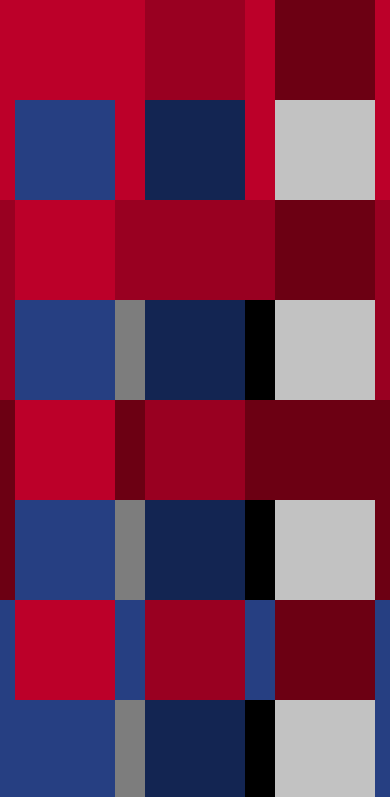
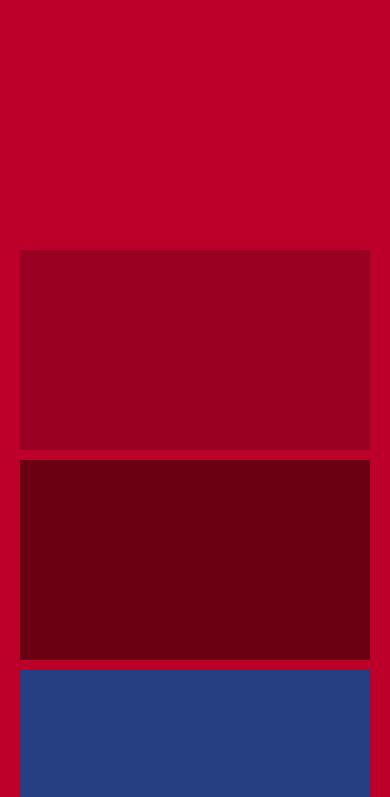
Before and after one commit to ClaytonKinder/colortest, a plain HTML site: page index.html in a window 390 px wide. Shown: the top 797 px of the page. Drawn offline with Linux system fonts and the light colour scheme.

Commit message:
Responsive.

```diff
--- a/styles/styles.scss
+++ b/styles/styles.scss
@@ -138,3 +138,46 @@ html, body {
 .color__block--11 {
   background-color: black;
 }
+
+/*******************
+  QUERIES
+*******************/
+
+@media screen and (max-width: 1340px) {
+  .test {
+    height: 600px;
+
+    > div {
+      height: 150px;
+      width: 150px;
+    }
+  }
+}
+
+@media screen and (max-width: 700px) {
+  .test {
+    height: 900px;
+
+    > div {
+      height: 200px;
+      width: 200px;
+    }
+  }
+}
+
+@media screen and (max-width: 610px) {
+  .test {
+    height: auto;
+    padding: 40px 20px;
+
+    > div {
+      height: 200px;
+      width: 100%;
+      margin-bottom: 10px;
+
+      &:last-of-type {
+        margin-bottom: 0;
+      }
+    }
+  }
+}
```
Also changed, not shown: styles/styles.css, 1 other file.
